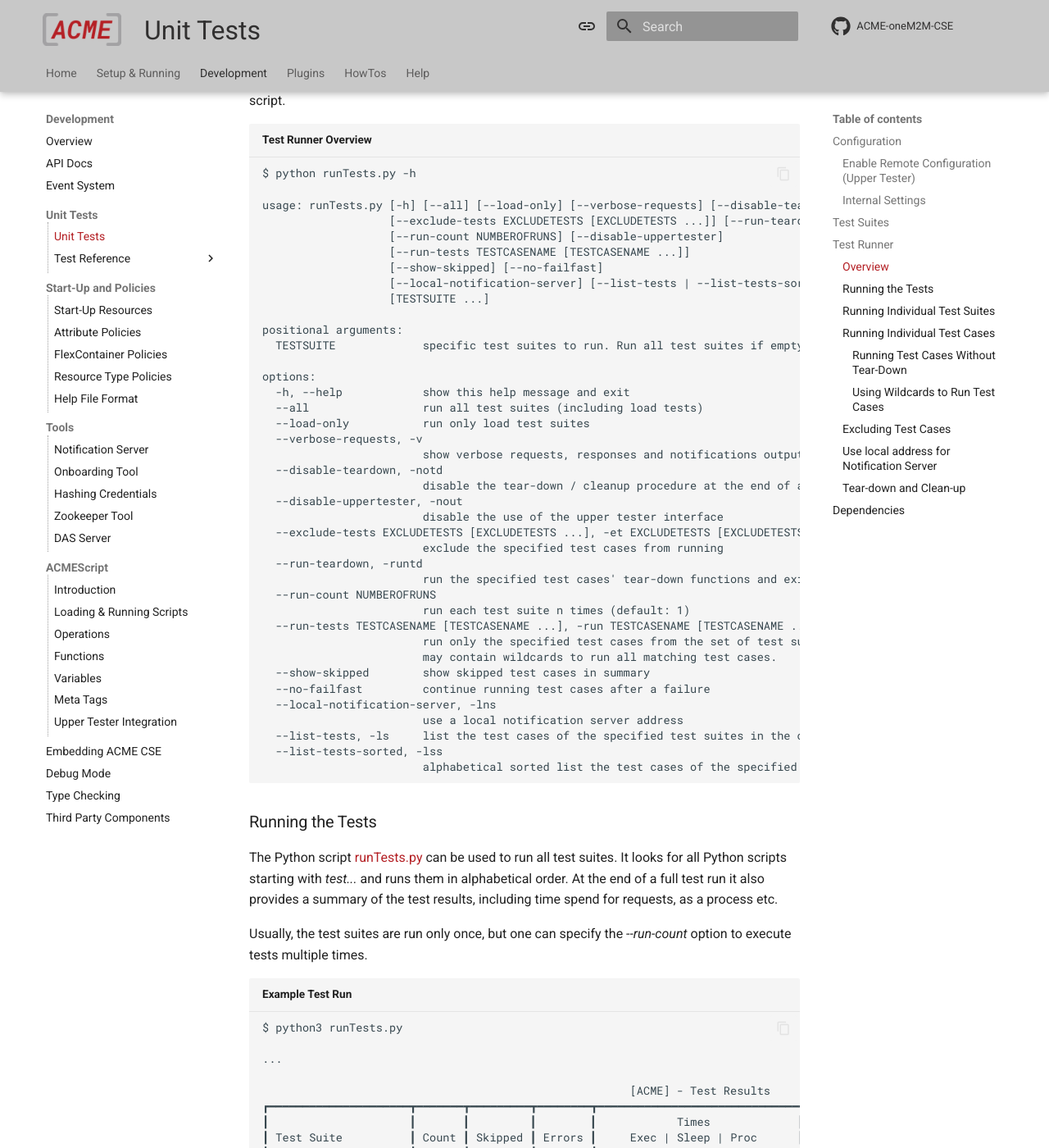
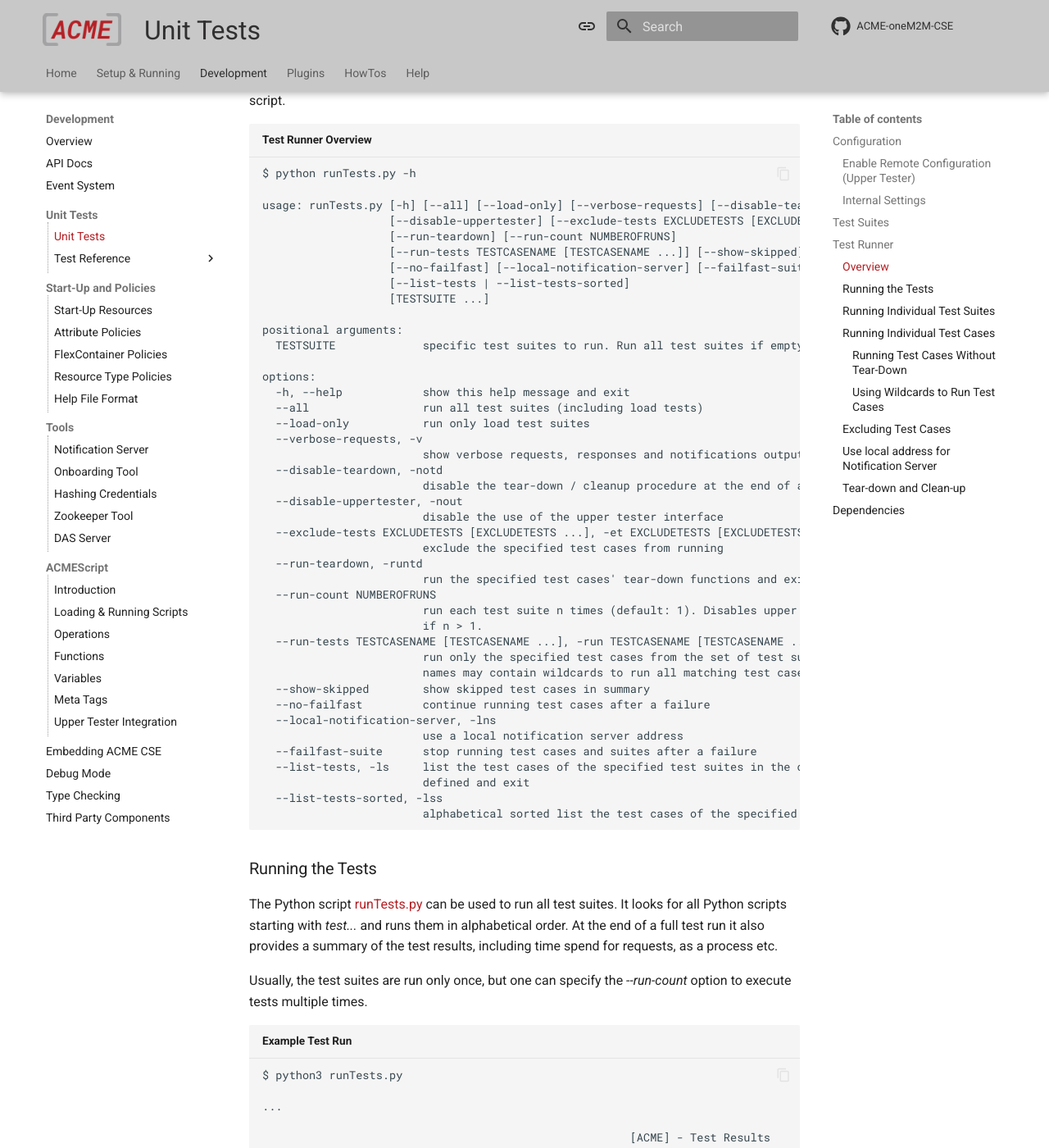
Before and after one commit to ankraft/ACME-oneM2M-CSE-mkdocs, an MkDocs documentation site: the page built from docs/development/UnitTests.md, in a window 1280 px wide and 1400 px high, scrolled down 2004 px. Shown: the whole window at 82% size. Built offline with MkDocs 1.6.1 and Material for MkDocs 9.7.7, drawn with Linux system fonts in a browser that asks for light colours; comment, search, counter and statistics services are not loaded.

Commit message:
Updated test runner arguments

````diff
--- a/docs/development/UnitTests.md
+++ b/docs/development/UnitTests.md
@@ -68,11 +68,11 @@ The `--help` or `-h` command line argument provides a usage overview for the *ru
 $ python runTests.py -h
 
 usage: runTests.py [-h] [--all] [--load-only] [--verbose-requests] [--disable-teardown]
-                   [--exclude-tests EXCLUDETESTS [EXCLUDETESTS ...]] [--run-teardown]
-				   [--run-count NUMBEROFRUNS] [--disable-uppertester]
-				   [--run-tests TESTCASENAME [TESTCASENAME ...]]
-				   [--show-skipped] [--no-failfast]
-                   [--local-notification-server] [--list-tests | --list-tests-sorted]
+                   [--disable-uppertester] [--exclude-tests EXCLUDETESTS [EXCLUDETESTS ...]]
+                   [--run-teardown] [--run-count NUMBEROFRUNS]
+                   [--run-tests TESTCASENAME [TESTCASENAME ...]] [--show-skipped]
+                   [--no-failfast] [--local-notification-server] [--failfast-suite]
+                   [--list-tests | --list-tests-sorted]
                    [TESTSUITE ...]
 
 positional arguments:
@@ -93,18 +93,20 @@ options:
   --run-teardown, -runtd
                         run the specified test cases' tear-down functions and exit
   --run-count NUMBEROFRUNS
-                        run each test suite n times (default: 1)
+                        run each test suite n times (default: 1). Disables upper tester interface
+                        if n > 1.
   --run-tests TESTCASENAME [TESTCASENAME ...], -run TESTCASENAME [TESTCASENAME ...]
-                        run only the specified test cases from the set of test suites. Test case names
-                        may contain wildcards to run all matching test cases.
+                        run only the specified test cases from the set of test suites. Test case
+                        names may contain wildcards to run all matching test cases.
   --show-skipped        show skipped test cases in summary
   --no-failfast         continue running test cases after a failure
   --local-notification-server, -lns
                         use a local notification server address
-  --list-tests, -ls     list the test cases of the specified test suites in the order they are defined and exit
+  --failfast-suite      stop running test cases and suites after a failure
+  --list-tests, -ls     list the test cases of the specified test suites in the order they are
+                        defined and exit
   --list-tests-sorted, -lss
                         alphabetical sorted list the test cases of the specified test suites and exit
-
 ```
 
 ### Running the Tests
````
